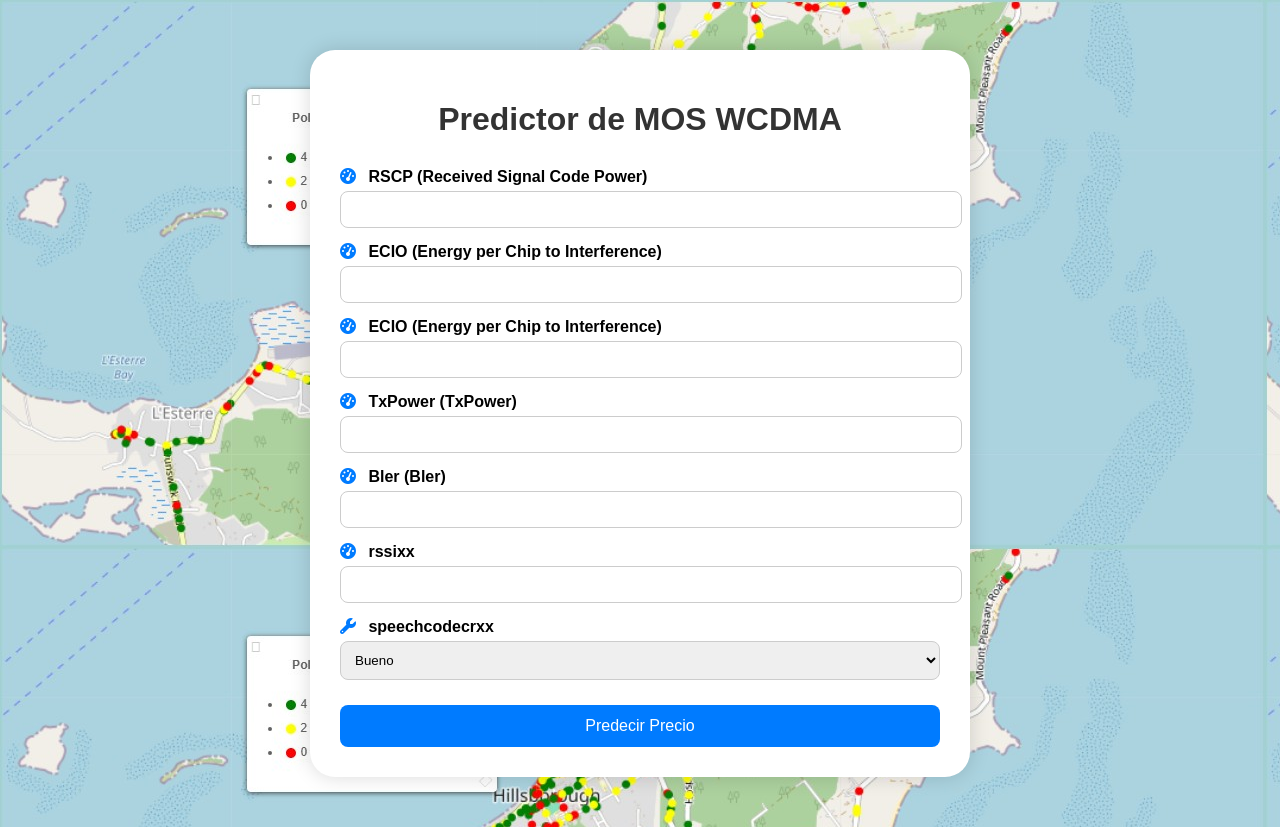
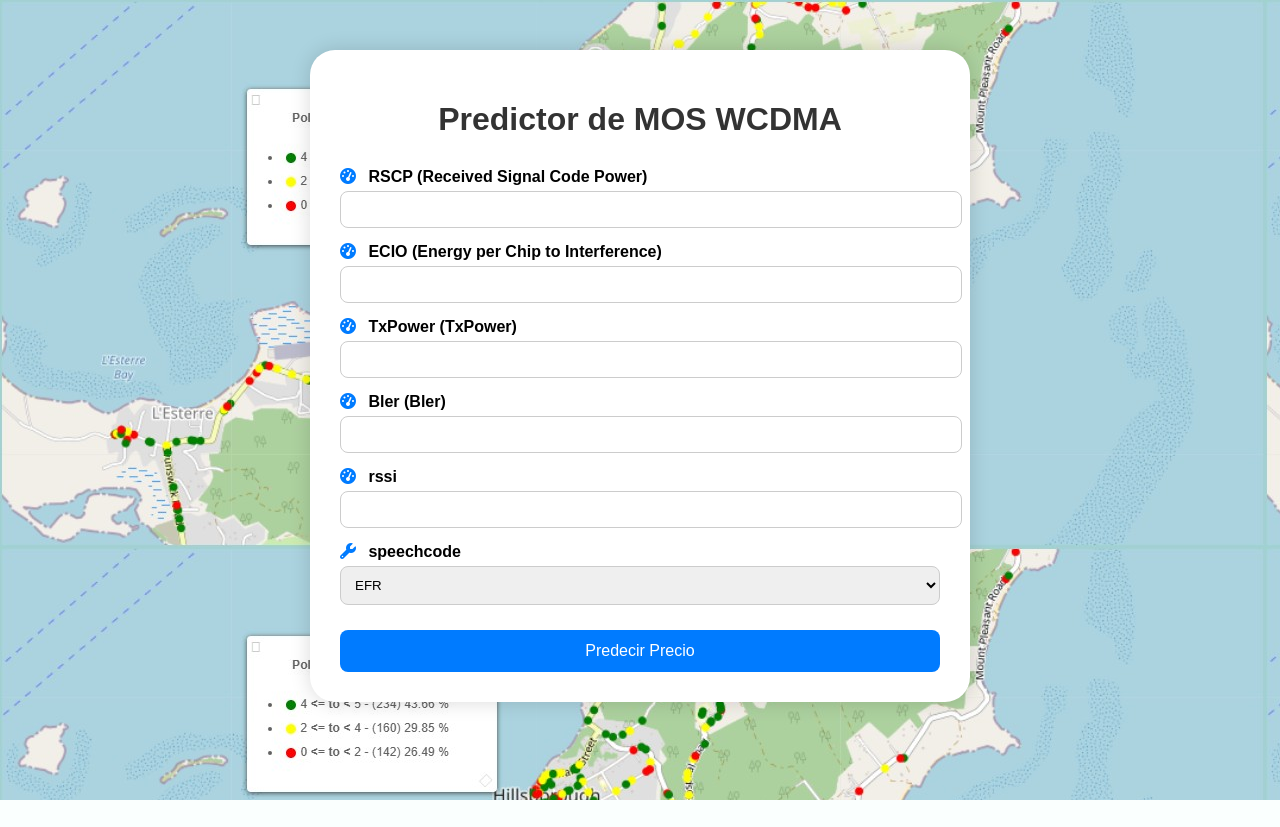
Before and after one commit to pcaliman2/26b_web_App_flask, a Flask app: page / in a window 1280 px wide. After the commit the page ends 800 px from the top, so only its background shows below. Run offline with Flask 3, Linux system fonts and the light colour scheme; parts of the project's set-up code (start-up, migrations or seed data) failed here and were passed over.

Commit message:
Ajuste_del_App_pararecibir _Datos

```diff
--- a/src/app.py
+++ b/src/app.py
@@ -7,40 +7,9 @@ from datetime import datetime
 app = Flask(__name__)
 
 # Cargar la lista de modelos únicos
-modelos = joblib.load("./modelos_unicos.pkl")
-fabricantes = joblib.load("./Fabricantes_unicos.pkl")
-estados = joblib.load("./State_unicos.pkl")
-
-preprocessor = joblib.load("../models/preprocessor.pkl")
-scaler = joblib.load("../models/scaler.pkl")
-modelopredictor = joblib.load("../models/modelo_random_forest_Omega10.pkl")
-
-def formatear_fecha(fecha_str):
-    dt = datetime.strptime(fecha_str, "%Y-%m-%d")
-    return dt.strftime("%Y-%m-%dT00:00:00-0400")
 
 
-@app.route("/autocomplete/modelos")
-def autocomplete_modelos():
-    q = request.args.get("q", "").lower()
-    sugerencias = [m for m in modelos if q in m.lower()][:10]
-    return jsonify(sugerencias)
-
-@app.route("/autocomplete/fabricantes")
-def autocomplete_fabricantes():
-    q = request.args.get("q", "").lower()
-    sugerencias = [f for f in fabricantes if q in f.lower()][:10]
-    return jsonify(sugerencias)
-
-@app.route('/autocomplete/estados')
-def autocomplete_estados():
-    q = request.args.get('q', '').lower()
-    sugerencias = [estado for estado in estados if q in estado.lower()]
-    return jsonify(sugerencias)
-
-
-
-
+modelopredictor = joblib.load("../models/modelo_randon_forest_200_10_5_2.pkl")
 
 
 @app.route("/", methods = ["GET", "POST"])
@@ -53,26 +22,18 @@ def index():
 
         rsrpxx = float(request.form["rsrp"])
         ecioxx = float(request.form["ecio"])
-        txpowerxx = request.form["txpower"]
-        blerxx = request.form["bler"]
-        rssixx = request.form["rssi"]
-        speechcodecrxx = request.form["speechcode"]
-        tituloo = request.form["Tituloo"]
-        caja = request.form["Caja"]
-        statee = request.form["statee"]
-        fechaa = request.form["fechaa"]
+        txpowerxx =  float(request.form["txpower"])
+        blerxx =  float(request.form["bler"])
+        rssixx =  float(request.form["rssi"])
+        speechcodecrxx =  float(request.form["speechcode"])
 
 
 
 
-
-        data = [[ecioxx, rsrpxx, txpowerxx, blerxx, rssixx, speechcodecrxx, tituloo, caja, statee, fechaa]]
-
-        fecha_cruda = request.form.get("fechaa")
-        fecha_formateada = formatear_fecha(fecha_cruda)
+        data = [[ecioxx, rsrpxx, txpowerxx, blerxx, rssixx, speechcodecrxx]]
 
 
-        columnas = ['year', 'manufacturer', 'model', 'condition', 'fuel', 'odometer', 'title_status', 'transmission', 'state', 'posting_date']
+        columnas = ['ecio', 'rsrp', 'txpower', 'bler', 'rssi', 'speechcodecr']
         dato_crudo = [ecioxx, rsrpxx, txpowerxx, blerxx, rssixx, speechcodecrxx]
 #dato_crudo = [2006, 'ram', '2500', 'good', 'gas', 129761, 'clean', 'automatic', 'in', '2021-04-29T16:03:59-0400']
 
@@ -80,16 +41,15 @@ def index():
         df_test = pd.DataFrame([dato_crudo], columns=columnas)
         #print(df_test.head())
 
-        X_test_processed = preprocessor.transform(df_test)
-        X_test_scaled = scaler.transform(X_test_processed)
-        y_pred = modelopredictor.predict(X_test_scaled)
+
+        y_pred = modelopredictor.predict(df_test)
 
 
         #print(data)
        # prediction = str(model.predict(data)[0])
        # pred_class = class_dict[prediction]
 
-        pred_class=int(y_pred)
+        pred_class = float(y_pred[0])
     else:
         pred_class = None
 
--- a/src/templates/index.html
+++ b/src/templates/index.html
@@ -87,30 +87,28 @@
             <label><i class="fas fa-tachometer-alt"></i> ECIO (Energy per Chip to Interference)</label>
             <input type="number" step="any" name="ecio" required>
 
-            <label><i class="fas fa-tachometer-alt"></i> ECIO (Energy per Chip to Interference)</label>
-            <input type="number" step="any" name="ecio" required>
 
             <label><i class="fas fa-tachometer-alt"></i> TxPower (TxPower)</label>
-            <input type="number" step="any" name="ecio" required>
+            <input type="number" step="any" name="txpower" required>
 
 
             <label><i class="fas fa-tachometer-alt"></i> Bler (Bler)</label>
-            <input type="number" step="any" name="Bler" required>
+            <input type="number" step="any" name="bler" required>
 
 
-            <label><i class="fas fa-tachometer-alt"></i> rssixx</label>
-            <input type="number" step="any" name="rssixx" required>
+            <label><i class="fas fa-tachometer-alt"></i> rssi</label>
+            <input type="number" step="any" name="rssi" required>
 
 
 
-            <label><i class="fas fa-wrench"></i> speechcodecrxx</label>
-            <select name="speechcodecrxx" required>
-                <option value="good">Bueno</option>
-                <option value="excellent">Excelente</option>
-                <option value="like new">Como Nuevo</option>
-                <option value="fair">Justo</option>
-                <option value="new">Nuevo</option>
-                <option value="salvage">Salvaje</option>
+            <label><i class="fas fa-wrench"></i> speechcode</label>
+            <select name="speechcode" required>
+                <option value=4.53>EFR</option>
+                <option value=4.5>AMR Full Rate</option>
+                <option value=4.41>AMR Half Rate</option>
+                <option value=4.36>AMR WB</option>
+                <option value=4.16>Full Rate</option>
+                <option value=3.95>Half Rate</option>
             </select>
 
 
```
Also changed, not shown: 9 other files.
